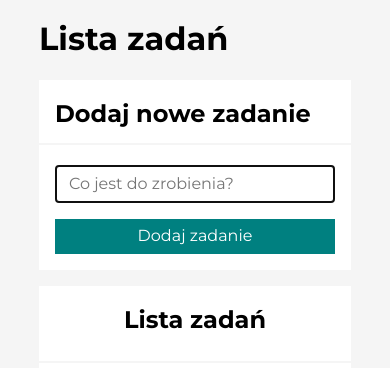
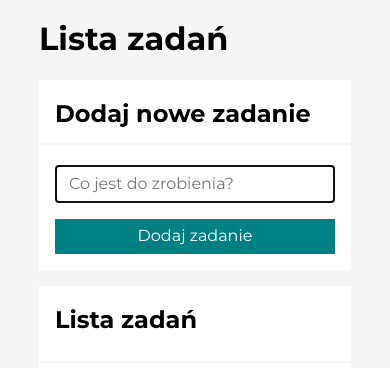
Before and after one commit to Urbork/to-do-list, a plain HTML site: page index.html in a window 390 px wide. Drawn offline with nearby package versions, Linux system fonts and the light colour scheme.

Commit message:
responsive heading

```diff
--- a/css/tasks.css
+++ b/css/tasks.css
@@ -18,6 +18,10 @@
     display: flex;
     flex-direction: column;
   }
+}
+
+.tasks__heading {
+  width: 100%;
 }
 
 .tasks__list {
```
